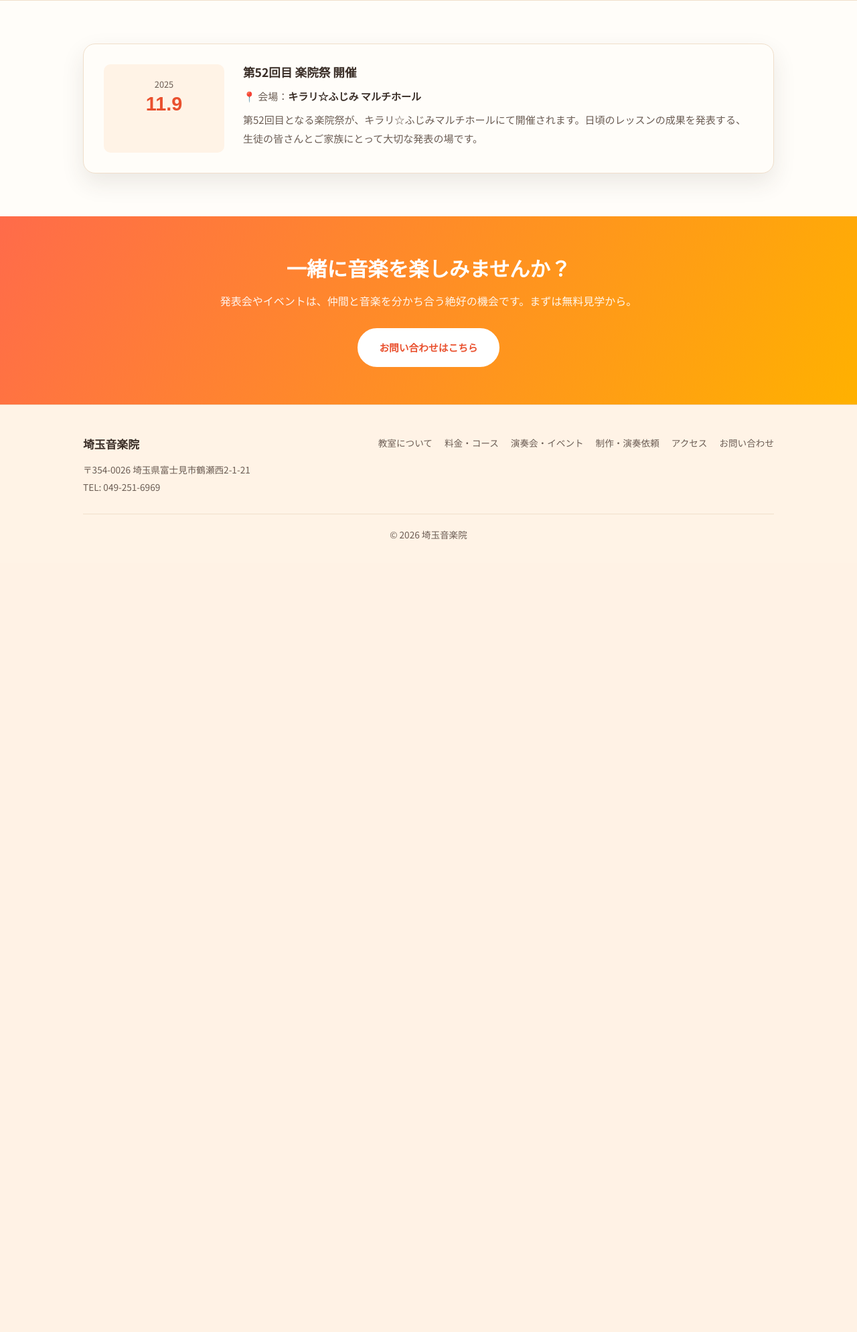
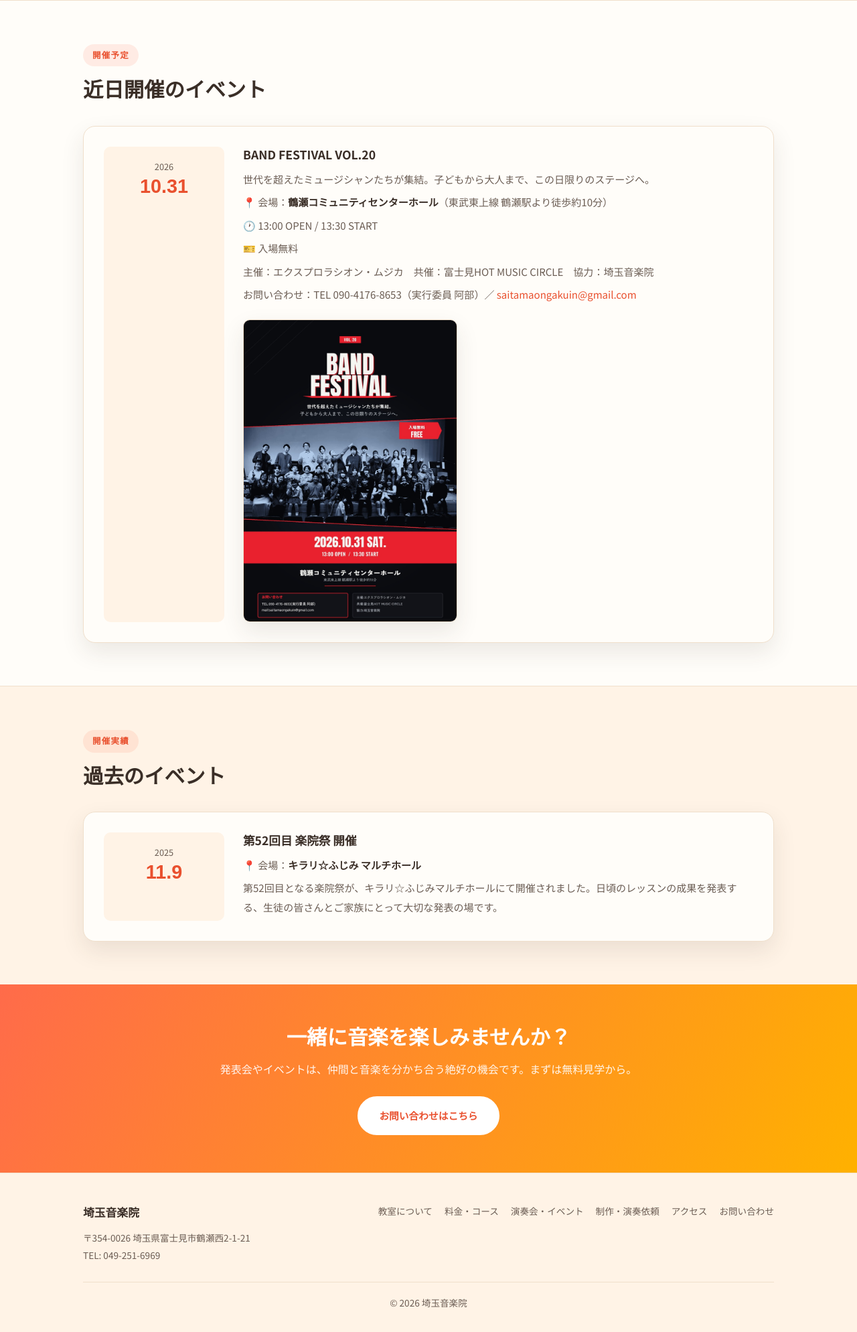
Before and after one commit to takuteefunk-cell/saitama-ongakuin, a PHP site: page /events.html in a window 1280 px wide. Shown: the part 353-2342 px from the top of the page at 67% size. Before the commit the page ends 1159 px from the top, so only its background shows below. Run offline with PHP 8.4, Linux system fonts and the light colour scheme; some web fonts are replaced.

Commit message:
Add BAND FESTIVAL VOL.20 event with flyer
Co-Authored-By: Claude Sonnet 5 <noreply@anthropic.com>

```diff
--- a/events.html
+++ b/events.html
@@ -43,6 +43,41 @@
 
 <section>
   <div class="container">
+    <div class="section-title">
+      <span class="tag">開催予定</span>
+      <h2>近日開催のイベント</h2>
+    </div>
+    <div class="events-list">
+      <div class="event-card">
+        <div class="date-block">
+          <div class="y">2026</div>
+          <div class="md">10.31</div>
+        </div>
+        <div>
+          <h3>BAND FESTIVAL VOL.20</h3>
+          <div class="details">
+            <div>世代を超えたミュージシャンたちが集結。子どもから大人まで、この日限りのステージへ。</div>
+            <div>📍 会場：<strong>鶴瀬コミュニティセンターホール</strong>（東武東上線 鶴瀬駅より徒歩約10分）</div>
+            <div>🕐 13:00 OPEN / 13:30 START</div>
+            <div>🎫 入場無料</div>
+            <div>主催：エクスプロラシオン・ムジカ　共催：富士見HOT MUSIC CIRCLE　協力：埼玉音楽院</div>
+            <div>お問い合わせ：TEL 090-4176-8653（実行委員 阿部）／ <a href="mailto:saitamaongakuin@gmail.com">saitamaongakuin@gmail.com</a></div>
+          </div>
+          <div class="flyer-wrap">
+            <img class="flyer" src="images/band-festival-vol20.jpg" alt="BAND FESTIVAL VOL.20 チラシ">
+          </div>
+        </div>
+      </div>
+    </div>
+  </div>
+</section>
+
+<section class="alt">
+  <div class="container">
+    <div class="section-title">
+      <span class="tag">開催実績</span>
+      <h2>過去のイベント</h2>
+    </div>
     <div class="event-card">
       <div class="date-block">
         <div class="y">2025</div>
@@ -52,7 +87,7 @@
         <h3>第52回目 楽院祭 開催</h3>
         <div class="details">
           <div>📍 会場：<strong>キラリ☆ふじみ マルチホール</strong></div>
-          <div>第52回目となる楽院祭が、キラリ☆ふじみマルチホールにて開催されます。日頃のレッスンの成果を発表する、生徒の皆さんとご家族にとって大切な発表の場です。</div>
+          <div>第52回目となる楽院祭が、キラリ☆ふじみマルチホールにて開催されました。日頃のレッスンの成果を発表する、生徒の皆さんとご家族にとって大切な発表の場です。</div>
         </div>
       </div>
     </div>
--- a/styles.css
+++ b/styles.css
@@ -618,6 +618,28 @@ section + section {
 
 .event-card .details strong { color: var(--ink); }
 
+.event-card .flyer-wrap {
+  grid-column: 1 / -1;
+  margin-top: 22px;
+}
+
+.event-card .flyer {
+  max-width: 320px;
+  border-radius: var(--radius-sm);
+  border: 1px solid var(--line);
+  box-shadow: var(--shadow);
+}
+
+.event-card + .event-card {
+  margin-top: 28px;
+}
+
+.events-list {
+  display: flex;
+  flex-direction: column;
+  gap: 28px;
+}
+
 /* ---------- Access ---------- */
 
 .access-table {
```
Also changed, not shown: index.html (+5 -5 lines), images/band-festival-vol20.jpg (added).
